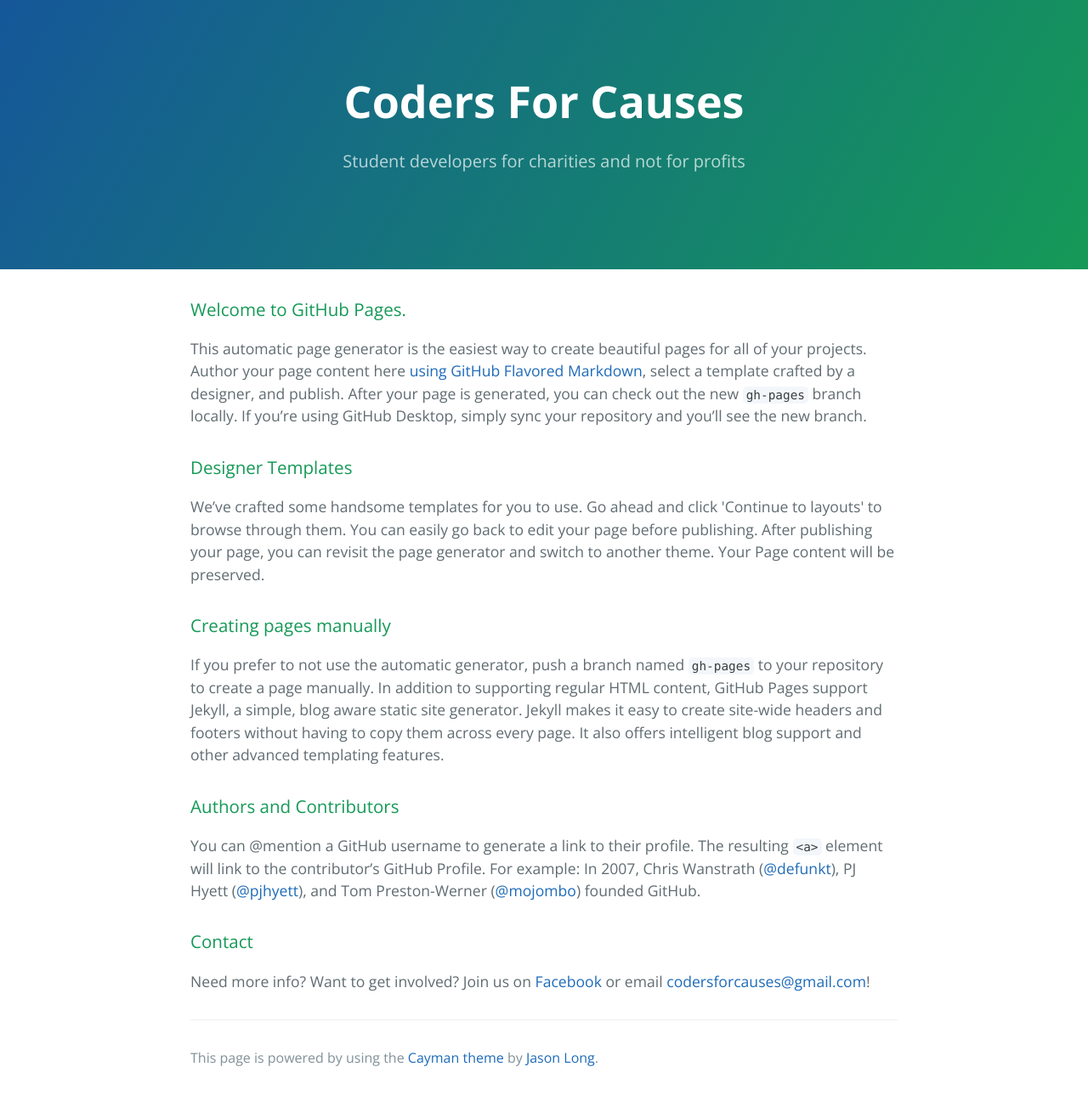
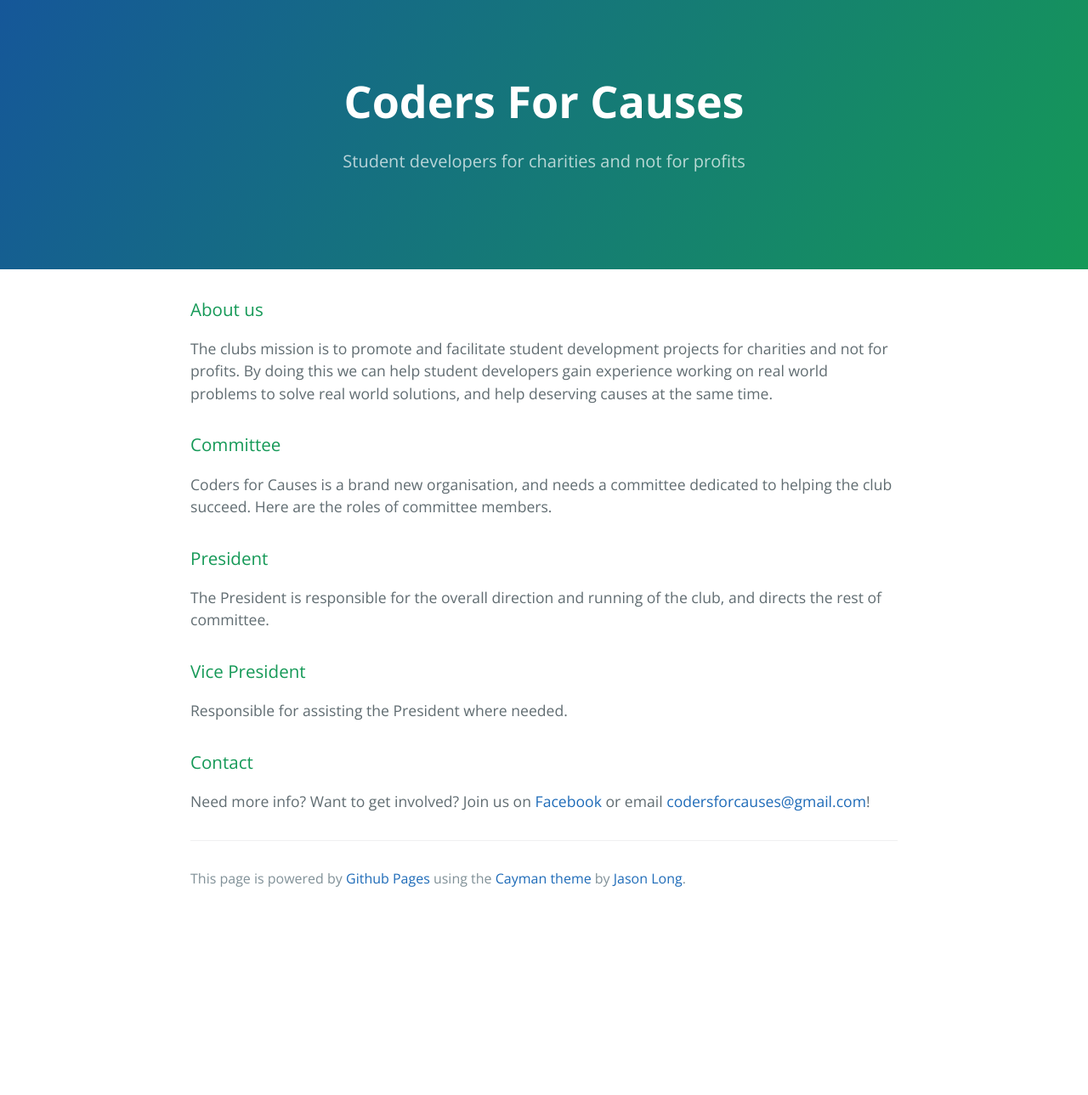
Before and after one commit to codersforcauses/backup, a Jekyll site: the page index.html, which Jekyll copies as it is, in a window 1280 px wide. Shown: the whole page at 85% size. Built offline with Jekyll 4.4.1, drawn with Linux system fonts in a browser that asks for light colours; after the commit the page ends 1078 px from its top, so only the background shows below that.

Commit message:
Minor text fixes

```diff
--- a/index.html
+++ b/index.html
@@ -17,24 +17,26 @@
 
     <section class="main-content">
       <h3>
-<a id="welcome-to-github-pages" class="anchor" href="#welcome-to-github-pages" aria-hidden="true"><span aria-hidden="true" class="octicon octicon-link"></span></a>Welcome to GitHub Pages.</h3>
+<a id="welcome-to-github-pages" class="anchor" href="#welcome-to-github-pages" aria-hidden="true"><span aria-hidden="true" class="octicon octicon-link"></span></a>About us</h3>
 
-<p>This automatic page generator is the easiest way to create beautiful pages for all of your projects. Author your page content here <a href="https://guides.github.com/features/mastering-markdown/">using GitHub Flavored Markdown</a>, select a template crafted by a designer, and publish. After your page is generated, you can check out the new <code>gh-pages</code> branch locally. If you’re using GitHub Desktop, simply sync your repository and you’ll see the new branch.</p>
+<p>The clubs mission is to promote and facilitate student development projects for charities and not for profits. By doing this we can help student developers gain experience working on real world problems to solve real world solutions, and help deserving causes at the same time.</p>
 
 <h3>
-<a id="designer-templates" class="anchor" href="#designer-templates" aria-hidden="true"><span aria-hidden="true" class="octicon octicon-link"></span></a>Designer Templates</h3>
+<a id="designer-templates" class="anchor" href="#designer-templates" aria-hidden="true"><span aria-hidden="true" class="octicon octicon-link"></span></a>Committee</h3>
 
-<p>We’ve crafted some handsome templates for you to use. Go ahead and click 'Continue to layouts' to browse through them. You can easily go back to edit your page before publishing. After publishing your page, you can revisit the page generator and switch to another theme. Your Page content will be preserved.</p>
+<p>Coders for Causes is a brand new organisation, and needs a committee dedicated to helping the club succeed. Here are the roles of committee members.</p>
 
 <h3>
-<a id="creating-pages-manually" class="anchor" href="#creating-pages-manually" aria-hidden="true"><span aria-hidden="true" class="octicon octicon-link"></span></a>Creating pages manually</h3>
+<a id="creating-pages-manually" class="anchor" href="#creating-pages-manually" aria-hidden="true"><span aria-hidden="true" class="octicon octicon-link"></span></a>President</h3>
 
-<p>If you prefer to not use the automatic generator, push a branch named <code>gh-pages</code> to your repository to create a page manually. In addition to supporting regular HTML content, GitHub Pages support Jekyll, a simple, blog aware static site generator. Jekyll makes it easy to create site-wide headers and footers without having to copy them across every page. It also offers intelligent blog support and other advanced templating features.</p>
+<p>The President is responsible for the overall direction and running of the club, and directs the rest of committee.</p>
 
 <h3>
-<a id="authors-and-contributors" class="anchor" href="#authors-and-contributors" aria-hidden="true"><span aria-hidden="true" class="octicon octicon-link"></span></a>Authors and Contributors</h3>
+<a id="authors-and-contributors" class="anchor" href="#authors-and-contributors" aria-hidden="true"><span aria-hidden="true" class="octicon octicon-link"></span></a>Vice President</h3>
 
-<p>You can @mention a GitHub username to generate a link to their profile. The resulting <code>&lt;a&gt;</code> element will link to the contributor’s GitHub Profile. For example: In 2007, Chris Wanstrath (<a href="https://github.com/defunkt" class="user-mention">@defunkt</a>), PJ Hyett (<a href="https://github.com/pjhyett" class="user-mention">@pjhyett</a>), and Tom Preston-Werner (<a href="https://github.com/mojombo" class="user-mention">@mojombo</a>) founded GitHub.</p>
+<p>Responsible for assisting the President where needed.</p>
+
+
 
 <h3>
 <a id="contact" class="anchor" href="#contact" aria-hidden="true"><span aria-hidden="true" class="octicon octicon-link"></span></a>Contact</h3>
@@ -43,7 +45,7 @@
 
       <footer class="site-footer">
 
-        <span class="site-footer-credits">This page is powered by <a href="https://pages.github.com"></a> using the <a href="https://github.com/jasonlong/cayman-theme">Cayman theme</a> by <a href="https://twitter.com/jasonlong">Jason Long</a>.</span>
+        <span class="site-footer-credits">This page is powered by <a href="https://pages.github.com">Github Pages</a> using the <a href="https://github.com/jasonlong/cayman-theme">Cayman theme</a> by <a href="https://twitter.com/jasonlong">Jason Long</a>.</span>
       </footer>
 
     </section>
```
